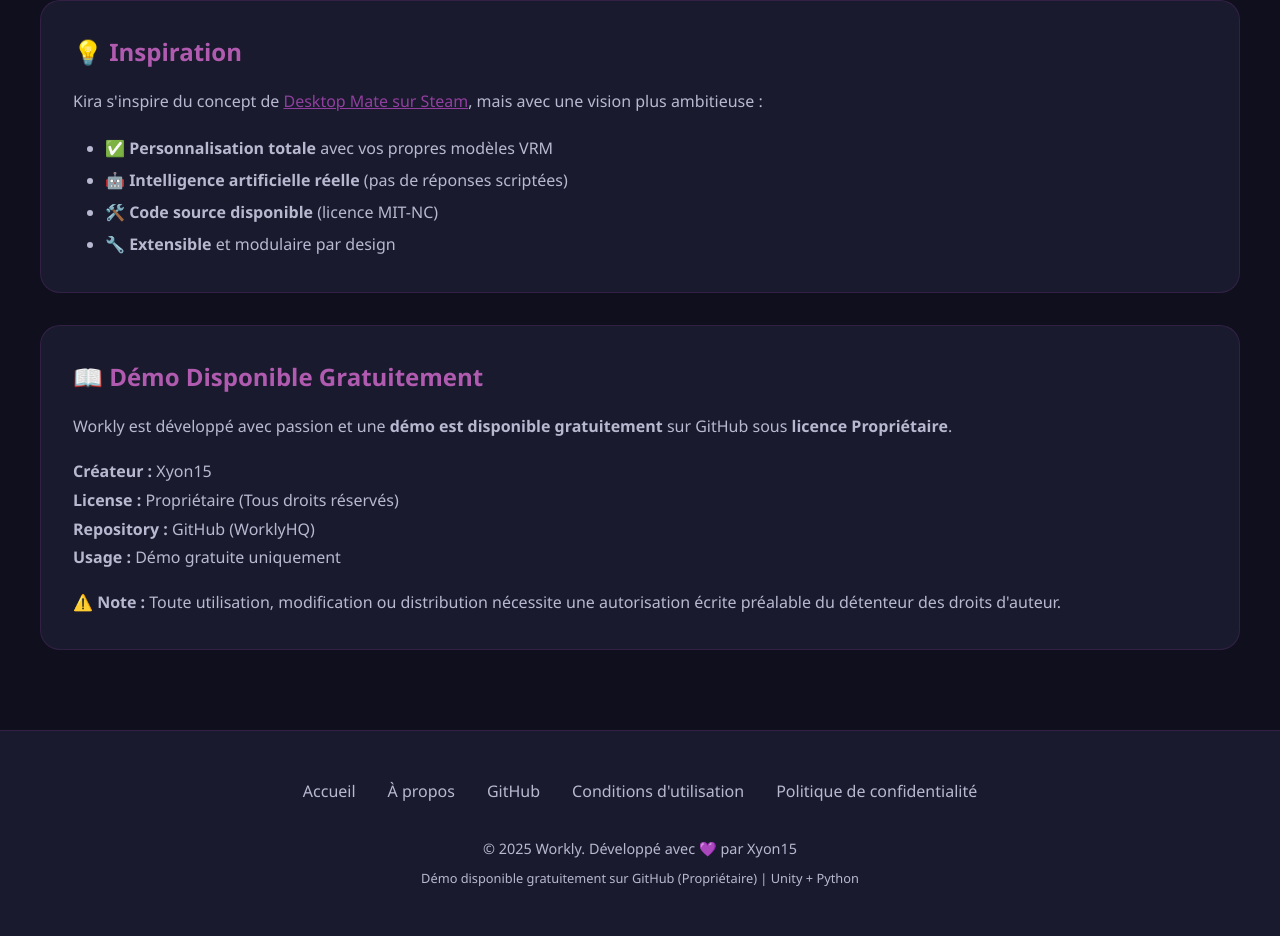
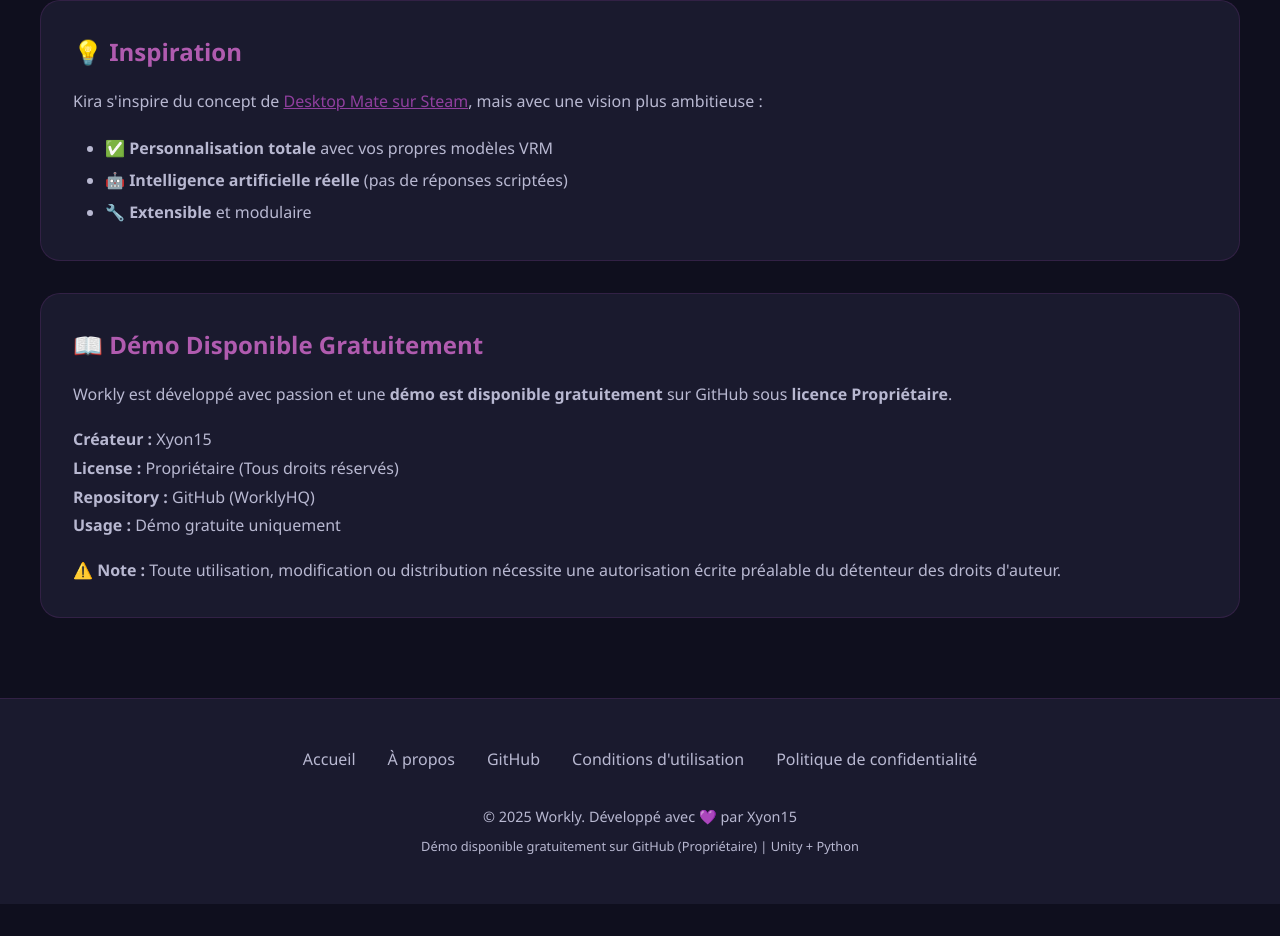
Before and after one commit to WorklyHQ/workly-website, a plain HTML site: page pages/about.html in a window 1280 px wide. Shown: the part 3841-4777 px from the top of the page. After the commit the page ends 4745 px from the top, so only its background shows below. Drawn offline with Linux system fonts and the light colour scheme.

Commit message:
refactor: Remove licensing mention from about and privacy pages

```diff
--- a/pages/about.html
+++ b/pages/about.html
@@ -338,8 +338,7 @@
               🤖 <strong>Intelligence artificielle réelle</strong> (pas de
               réponses scriptées)
             </li>
-            <li>🛠️ <strong>Code source disponible</strong> (licence MIT-NC)</li>
-            <li>🔧 <strong>Extensible</strong> et modulaire par design</li>
+            <li>🔧 <strong>Extensible</strong> et modulaire</li>
           </ul>
         </div>
 
```
Also changed, not shown: pages/privacy.html (+0 -1 lines).
